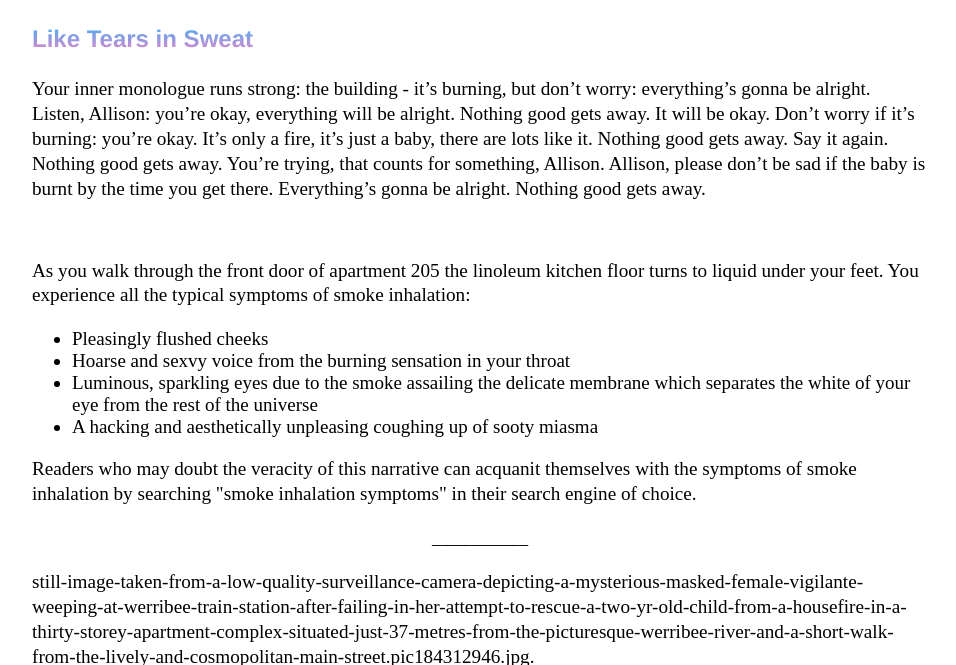
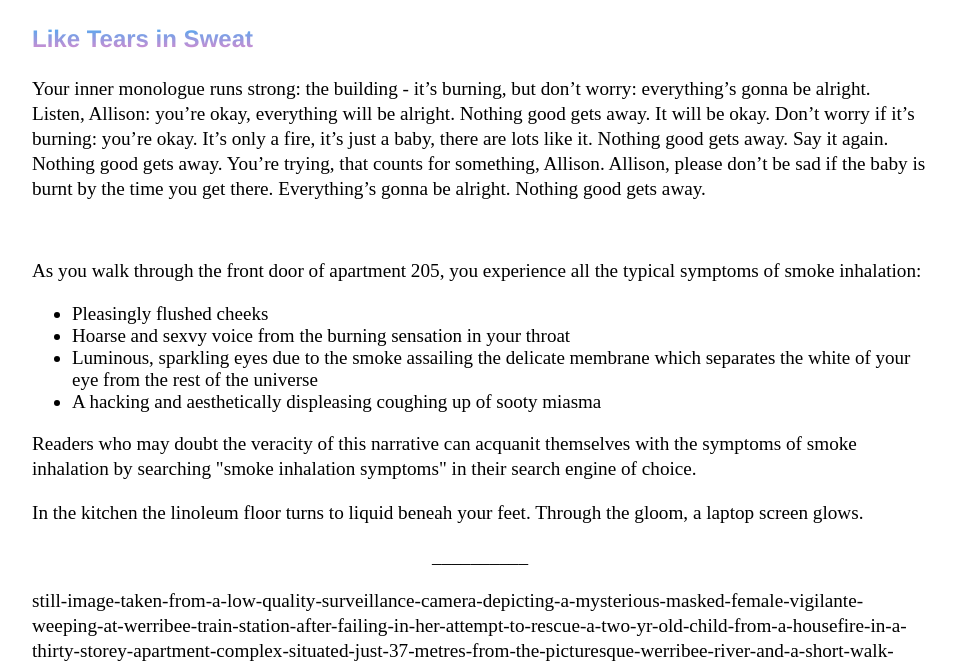
Before and after one commit to Pinelife/pinelife.github.io, a Jekyll site: the page Hellhole/Room12.html, which Jekyll copies as it is, in a window 1280 px wide and 900 px high, scrolled down 2373 px, cut to the strip 0-665 px from the top of the window. Shown: the whole strip, without its empty margins (160-1116 px from the left). Built offline with Jekyll 4.4.1, drawn with Linux system fonts in a browser that asks for light colours.

Commit message:
Update Room12.html

```diff
--- a/Hellhole/Room12.html
+++ b/Hellhole/Room12.html
@@ -147,18 +147,21 @@ Say it again. Nothing good gets away. You’re trying, that counts for something
   Allison, please don’t be sad if the baby is burnt by the time you get there. Everything’s gonna be alright. Nothing good gets away.</p>
 <br/>
 <p>
-As you walk through the front door of apartment 205 the linoleum kitchen floor turns to liquid under your feet. You experience all the typical
+As you walk through the front door of apartment 205, you experience all the typical
 	symptoms of smoke inhalation:<br/>
 	<ul>
 		<li>Pleasingly flushed cheeks</li>
 		<li>Hoarse and sexvy voice from the burning sensation in your throat</li>
 		<li>Luminous, sparkling eyes due to the smoke assailing the delicate membrane which separates the white of your
 		eye from the rest of the universe</li>
-		<li>A hacking and aesthetically unpleasing coughing up of sooty miasma</li>
+		<li>A hacking and aesthetically displeasing coughing up of sooty miasma</li>
 </ul></p>
 	<p>
 Readers who may doubt the veracity of this narrative can acquanit themselves with the symptoms of smoke inhalation
  by searching "smoke inhalation symptoms" in their search engine of choice.
+</p>
+<p>In the kitchen the linoleum floor turns to liquid beneah your feet. Through the gloom, a laptop screen glows.
+
 </p>
 <p style="text-align:center" class="indented">
 __________
```
